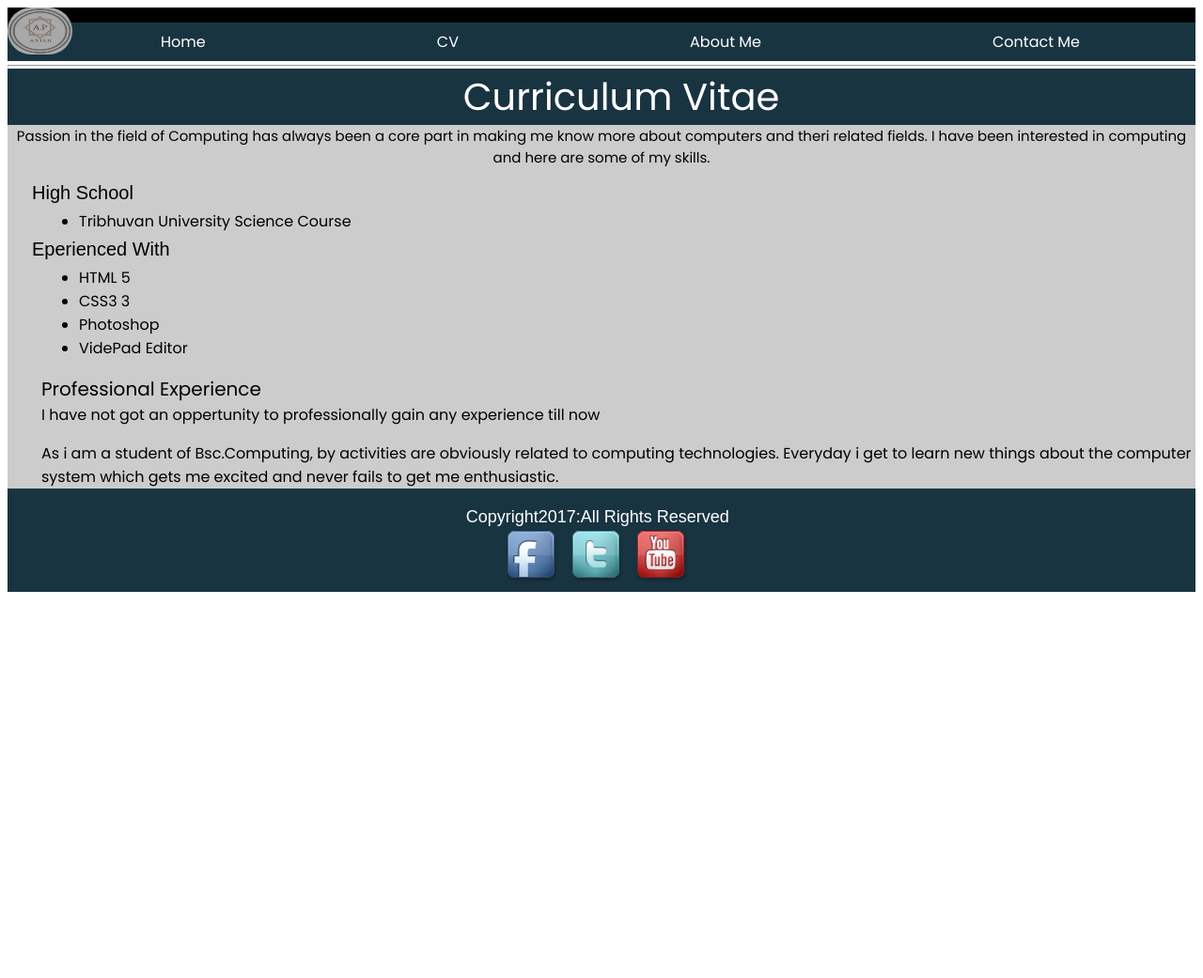
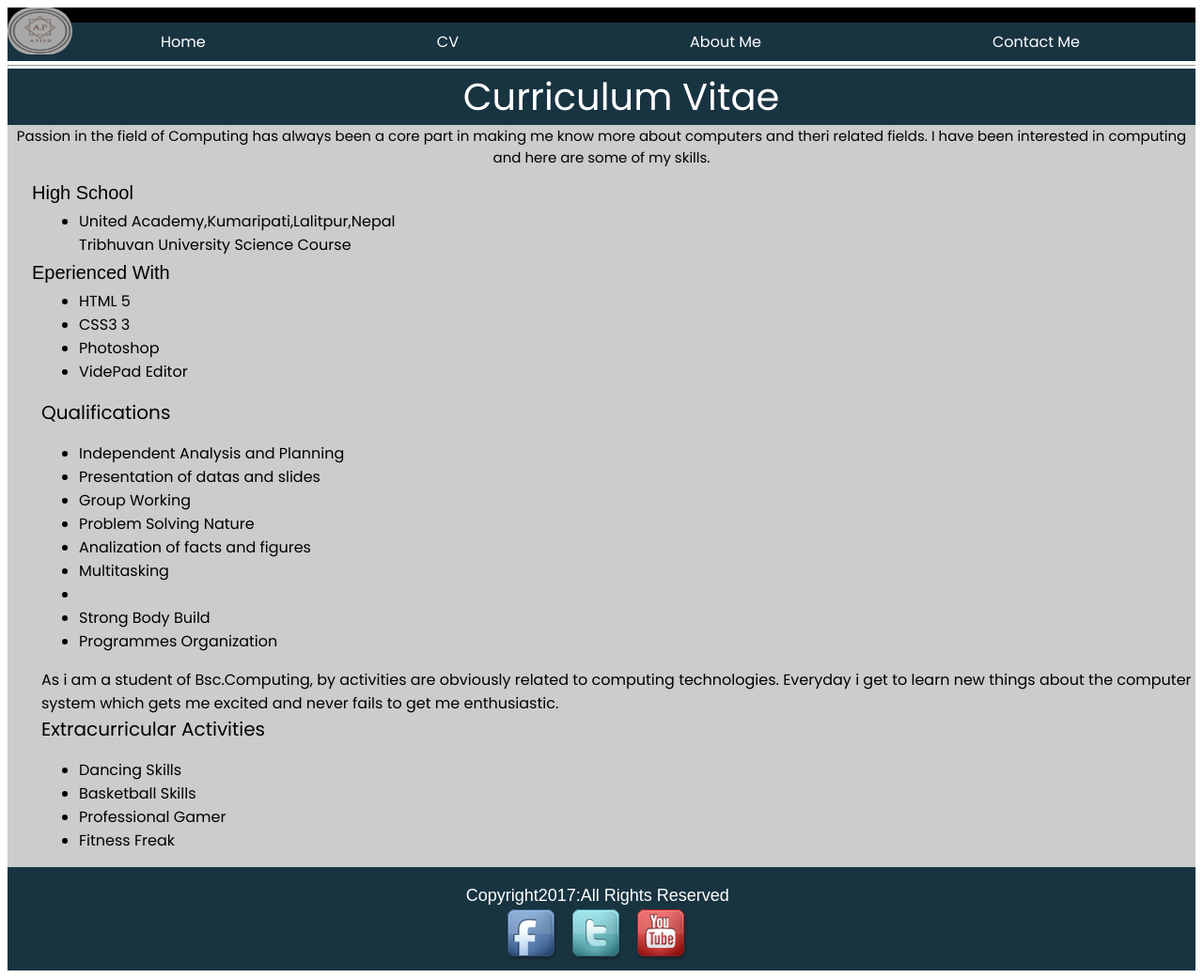
Before and after one commit to crucialzombie/CSY1018-Assign1, a plain HTML site: page csy1018-assign1/cv.html in a window 1280 px wide. Shown: the whole page at 94% size. Before the commit the page ends 800 px from the top, so only its background shows below. Drawn offline with Linux system fonts and the light colour scheme.

```diff
--- a/csy1018-assign1/css/cv.css
+++ b/csy1018-assign1/css/cv.css
@@ -1,3 +1,7 @@
+head header .lol img{
+  border: 4px solid red;
+}
+
 header{
   background: black;
   width: 100%;
--- a/csy1018-assign1/css/index.css
+++ b/csy1018-assign1/css/index.css
@@ -1,9 +1,6 @@
 /*Student name: Anish Pithakote*/
 /*tudent ID number:16441457*/
 
-html {
-  background-image: url("../images/lol.jpg");
-}
 
 
   header .lol img {
--- a/csy1018-assign1/cv.html
+++ b/csy1018-assign1/cv.html
@@ -50,7 +50,9 @@
   High School
 </div>
 <ul>
-    <li> Tribhuvan University Science Course </li>
+    <li>
+      United Academy,Kumaripati,Lalitpur,Nepal<br>
+      Tribhuvan University Science Course </li>
 
 </ul>
 <div class="heading">
@@ -63,11 +65,20 @@
       <li> VidePad Editor </li>
   </ul>
   <div class="Professional">
-    Professional Experience
+    Qualifications
   </div>
   <div class="hahaha">
-       I have not got an oppertunity to professionally
-        gain any experience till now
+      <ul>
+        <li> Independent Analysis and Planning</li>
+        <li>Presentation of datas and slides</li>
+        <li> Group Working </li>
+        <li>Problem Solving Nature </li>
+        <li> Analization of facts and figures </li>
+        <li> Multitasking <li>
+          <li> Strong Body Build </li>
+          <li> Programmes Organization </li>
+        </ul>
+
         <p>
   </div>
   <div class="field">
@@ -76,6 +87,19 @@
     Everyday i get to learn new things about the computer system which
     gets me excited and never fails to get me enthusiastic.
   </div>
+<div class="Professional">
+  Extracurricular Activities
+</div>
+<div class="field">
+  <ul>
+    <li> Dancing Skills </li>
+    <li>Basketball Skills </li>
+    <li>Professional Gamer </li>
+    <li> Fitness Freak </li>
+
+    <ul>
+
+</div>
 </div>
 </div>
 </body>
```
Also changed, not shown: csy1018-assign1/images/finalbio.png (added), csy1018-assign1/images/finalcv.png (added), csy1018-assign1/images/finalindex.png (added), csy1018-assign1/images/footer.png (added), csy1018-assign1/images/nav.png (added), 6 other files.
